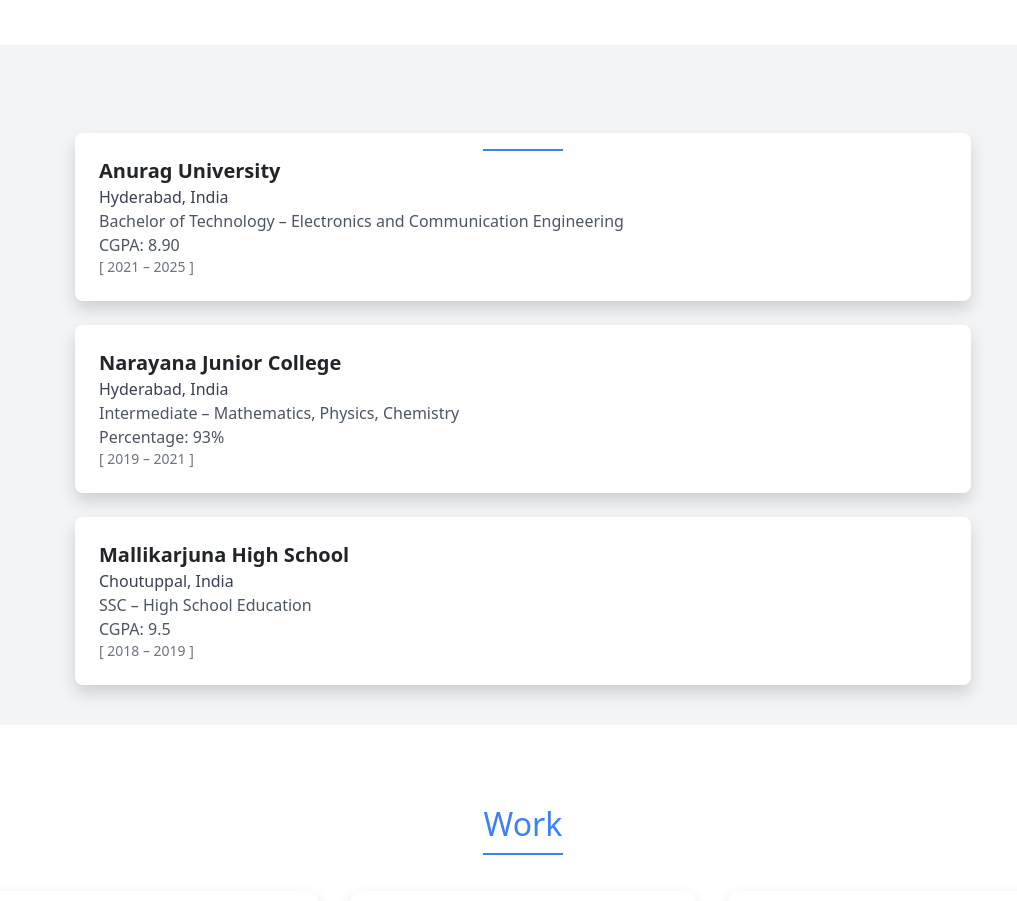
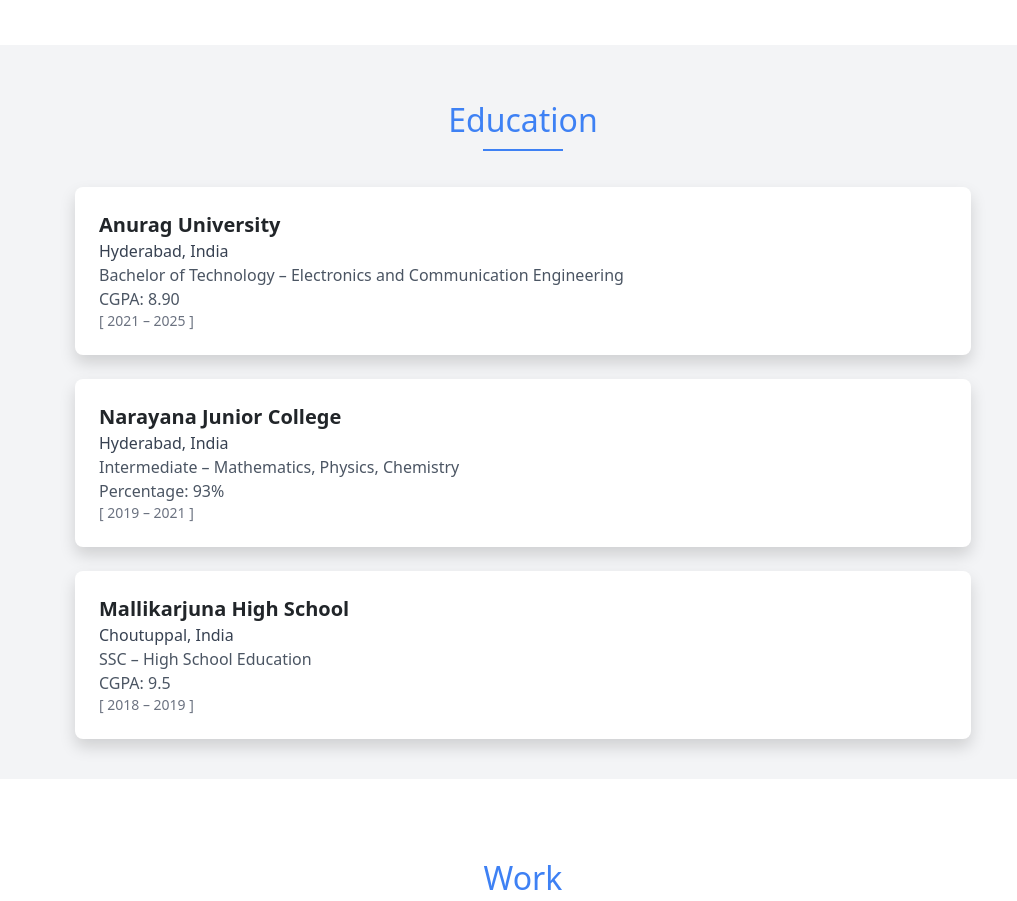
Before and after one commit to Shivasiliveru22/portfoliowebsite, a plain HTML site: page index.html in a window 1280 px wide. Shown: the part 1987-2888 px from the top of the page, without its empty margins (117-1134 px from the left). Drawn offline with nearby package versions, Linux system fonts and the light colour scheme.

Commit message:
Update index.html

```diff
--- a/index.html
+++ b/index.html
@@ -164,7 +164,7 @@
 
 
  <section class="px-6 py-10 bg-gray-100" id="education">
- <h2 class="section-title"></h2>
+ <h2 class="section-title">Education</h2>
 
 
   <div class="space-y-6 max-w-4xl mx-auto">
```
